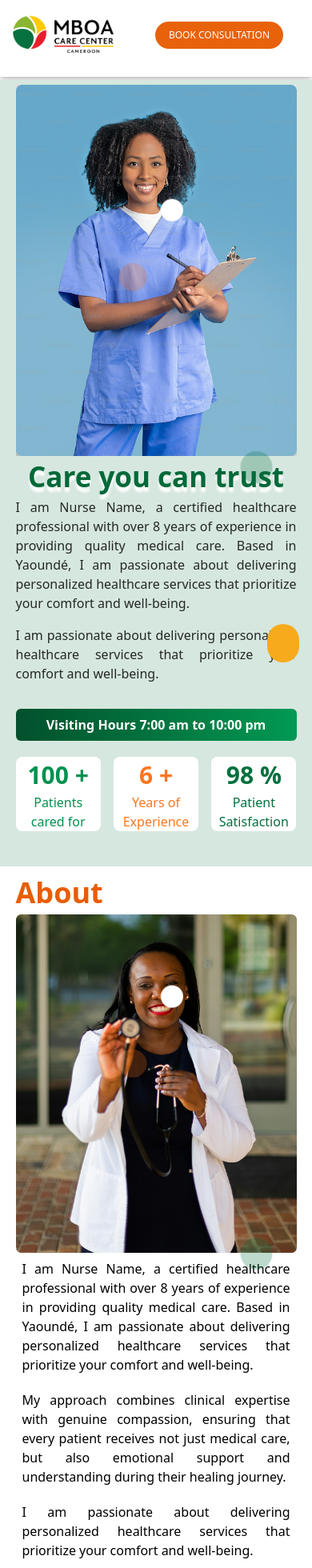
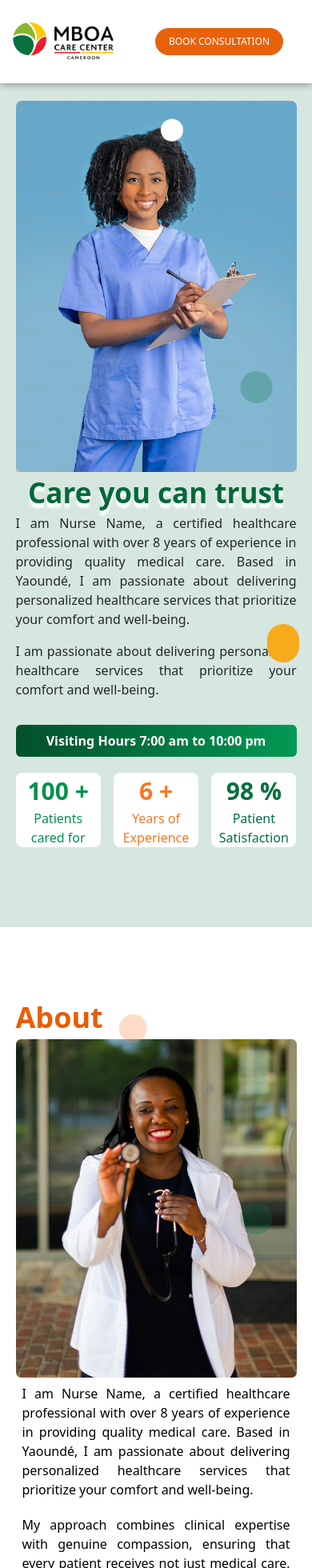
Before and after one commit to TSA7/mboa-care, a React (Vite) app: page / in a window 390 px wide. Shown: the top 1960 px of the page at 80% size. Built offline with nearby package versions, Linux system fonts and the light colour scheme; some icons are missing.

Commit message:
let work on each specific element

```diff
--- a/src/components/About/About.jsx
+++ b/src/components/About/About.jsx
@@ -8,14 +8,14 @@ import Reference from './Reference';
 function About() {
   const imgheight = useRef()
   return (
-    <div className=' relative bottom-45 lg:bottom-0 ' style={{backgroundColor:'white'}}>
+    <div className=' relative bottom-30 lg:bottom-0 z-20' style={{backgroundColor:'white'}}>
       <Buble color='white' heigh='28px' width='28px' className={'bubleAnimation1'}/>
       <Buble color='rgba(251, 118, 32, 0.25)' heigh='35px' width='35px' className={'bubleAnimation2'}/>
       <Buble color='rgba(3, 112, 62, 0.26)' heigh='40px' width='40px' className={'bubleAnimation3'}/>
       <Buble color='white' heigh='28px' width='28px' className={'bubleAnimation4'}/>
       <Buble color='rgba(251, 118, 32, 0.25)' heigh='35px' width='35px' className={'bubleAnimation5'}/>
       <Buble color='rgba(3, 112, 62, 0.26)' heigh='40px' width='40px' className={'bubleAnimation6'}/>
-      <div className=' w-full   flex justify-center relative bottom-50  lg:bottom-30'>
+      <div className=' w-full   flex justify-center relative bottom-0  lg:bottom-30'>
         <div className='  w-9/10 lg:w-3/4 '>
           <h1 style={{color:'rgba(232, 93, 4, 1)', fontWeight:'bold'}} className=' text-[36px] lg:text-[80px]'>About</h1>
           <div  className=' w-full  flex items-center lg:hidden'>
--- a/src/components/Contact/Contact.jsx
+++ b/src/components/Contact/Contact.jsx
@@ -27,10 +27,10 @@ function Contact() {
           </div>
         </div>
         <div className=' w-full flex justify-center'>
-          <p className=' w-4/5 lg:w-3/7 text-[20px] lg:text-[30px] text-center font-semibold' style={{color:'rgba(2, 80, 44, 1)'}} >One step closer to better healthcare with MBOA Care Centre</p>
+          <p className=' w-4/5 lg:w-3/7 text-[20px] lg:text-[30px] text-center font-semibold py-6' style={{color:'rgba(2, 80, 44, 1)'}} >One step closer to better healthcare with MBOA Care Centre</p>
         </div>
         <div className=' flex justify-center'>
-            <div  className=' flex justify-between flex-col lg:flex-row  items-center p-3 backgroundContact gap-10' style={{borderRadius:'20px'}}>
+            <div  className=' flex justify-between flex-col lg:flex-row  items-center p-3 backgroundContact gap-10 mt-6 lg:mt-0' style={{borderRadius:'20px'}}>
               <img ref={heightlenght} src='contact.png'/>
               <div className=' flex flex-col gap-3'>
                 <Localisation icon={<LocationOnIcon/>} classname={'locationBackground'} title={'Carrefour Mecque, Yaounde, Cameroon '}/>
--- a/src/components/Home/Home.jsx
+++ b/src/components/Home/Home.jsx
@@ -8,14 +8,14 @@ function Home({navHeight}) {
     const leftheight = useRef(0)
     const imgheight = leftheight.current?.clientHeight
   return (
-    <div style={{backgroundColor:'rgba(214, 231, 223, 1)',}}  className=' relative bottom-1 heightbody'>
+    <div style={{backgroundColor:'rgba(214, 231, 223, 1)',}}  className=' relative  heightbody z-30'>
       <Buble color='white' heigh='28px' width='28px' className={'bubleAnimation1'}/>
       <Buble color='rgba(251, 118, 32, 0.25)' heigh='35px' width='35px' className={'bubleAnimation2'}/>
       <Buble color='rgba(3, 112, 62, 0.26)' heigh='40px' width='40px' className={'bubleAnimation3'}/>
       <Buble color='white' heigh='28px' width='28px' className={'bubleAnimation4'}/>
       <Buble color='rgba(251, 118, 32, 0.25)' heigh='35px' width='35px' className={'bubleAnimation5'}/>
       <Buble color='rgba(3, 112, 62, 0.26)' heigh='40px' width='40px' className={'bubleAnimation6'}/>
-      <div className=' w-full   flex justify-center relative bottom-50  lg:bottom-20'>
+      <div className=' w-full   flex justify-center relative bottom-20  lg:bottom-0'>
         <div className='  w-9/10 lg:w-3/4 flex justify-between items-center'>
             <div>
                 <img className=' block lg:hidden' style={{height:`100vh -${navHeight}px - ${imgheight}px`}} src='home.png'/>
--- a/src/components/Home/home.css
+++ b/src/components/Home/home.css
@@ -73,7 +73,7 @@
 }
 @media (max-width: 3024px) {
     .heightbody{
-        height: calc(100vh - 80px); /* 64px is the navbar height */
+        height: 100vh
     }
 }
 @media (max-width: 640px) {
--- a/src/components/Navbar/Navbar.jsx
+++ b/src/components/Navbar/Navbar.jsx
@@ -17,8 +17,8 @@ function Navbar({setNavHeight}) {
   },[])
 
   return (
-    <div className='relative' ref={navHeight}>
-      <div className=' w-full flex justify-between shadow-bottom p-0 relative bottom-2'>
+    <div className=' fixed top-0 z-40 w-screen bg-white' ref={navHeight}>
+      <div className=' w-full flex justify-between shadow-bottom p-0'>
         <div className=' w-full'>
           <img src='logo.png' className=' pl-1 lg:pl-10' width={160} height={160}/>
         </div>
--- a/src/components/Services/Services.jsx
+++ b/src/components/Services/Services.jsx
@@ -7,7 +7,7 @@ function Services() {
   const barwidth = useRef()
     const widthValue = barwidth.current?.clientWidth
   return (
-    <div style={{backgroundColor:'rgba(214, 231, 223, 1)'}} className='heightbody2 relative bottom-72 lg:bottom-0'>
+    <div style={{backgroundColor:'rgba(214, 231, 223, 1)'}} className='heightbody2 relative bottom-20 lg:bottom-0'>
       <div className=' flex justify-center'>
         <div>
             <p ref={barwidth} className=' font-semibold, text-[50px] lg:text-[80px] ' style={{color:'rgba(2, 80, 44, 1)'}}>Services</p>
```
